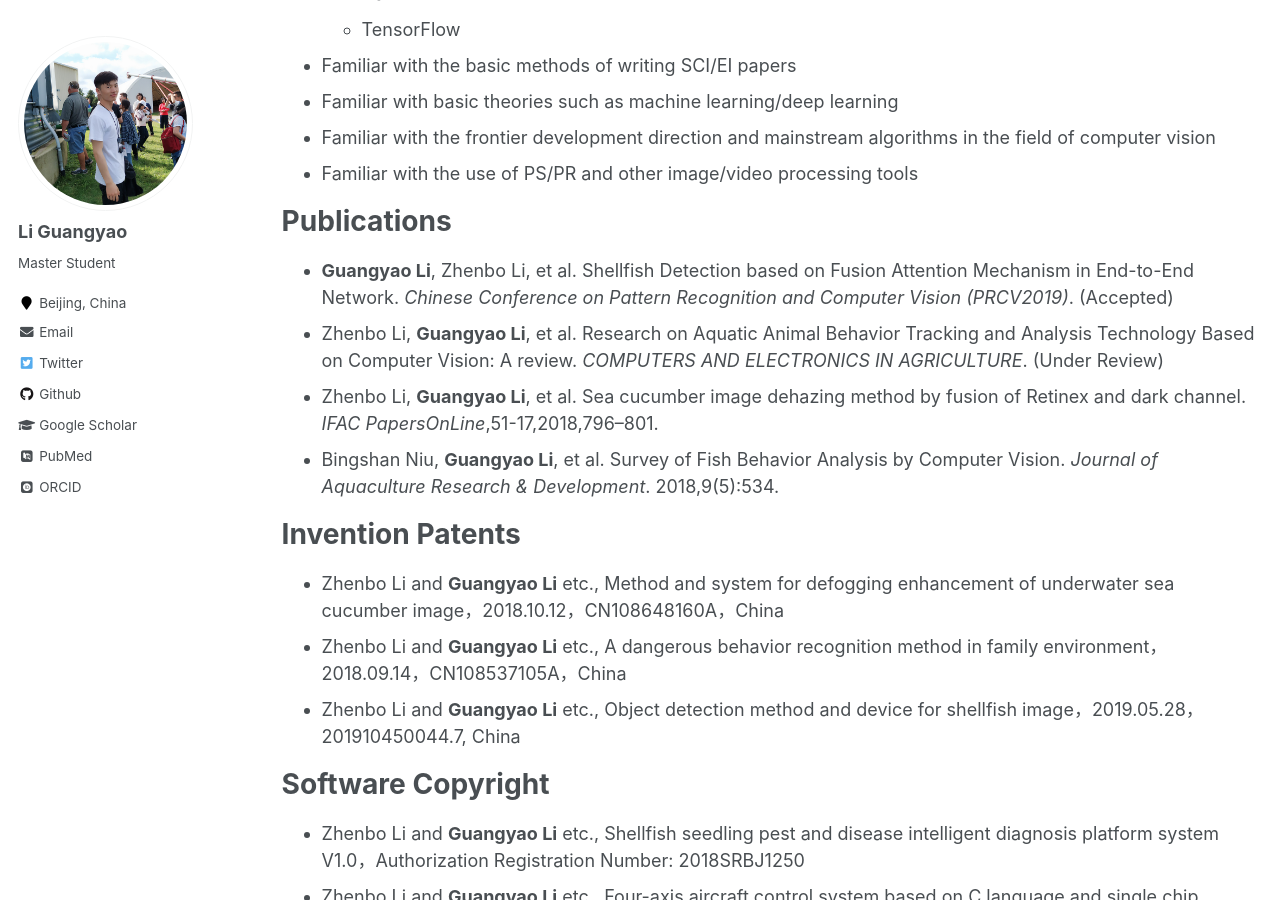
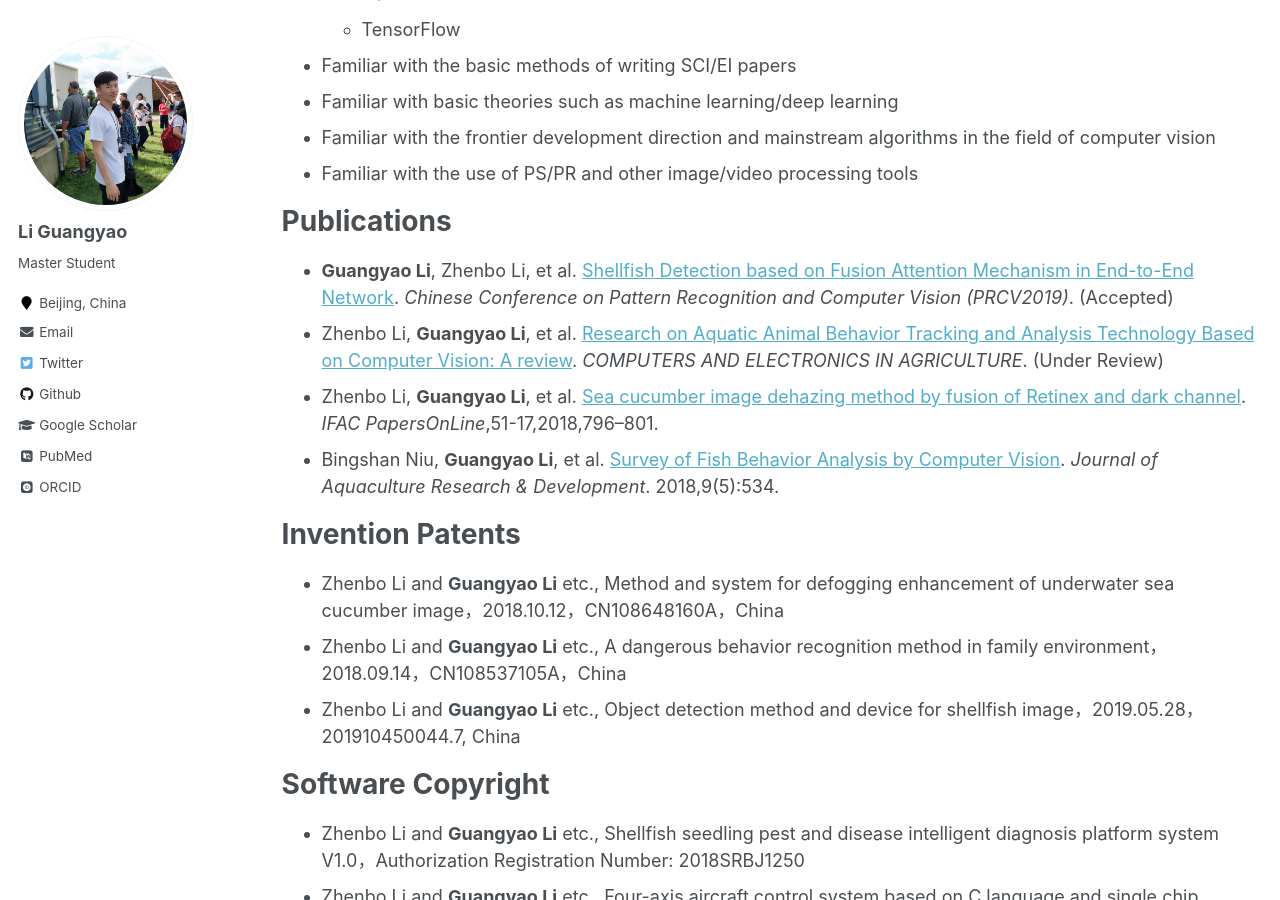
Before and after one commit to ayameyao/ayameyao.github.io_old-version, a Jekyll site: the page built from _pages/cv.md, in a window 1280 px wide and 900 px high, scrolled down 945 px. Built offline with Jekyll 4.4.1, drawn with Linux system fonts in a browser that asks for light colours; some web fonts are replaced; part of the change alters nothing that is shown.

Commit message:
Update cv.md

```diff
--- a/_pages/cv.md
+++ b/_pages/cv.md
@@ -43,10 +43,10 @@ Professional Skills
 
 Publications
 ======
-* **Guangyao Li**, Zhenbo Li, et al. Shellfish Detection based on Fusion Attention Mechanism in End-to-End Network. <i>Chinese Conference on Pattern Recognition and Computer Vision (PRCV2019)</i>. (Accepted)
-* Zhenbo Li, **Guangyao Li**, et al. Research on Aquatic Animal Behavior Tracking and Analysis Technology Based on Computer Vision: A review. <i>COMPUTERS AND ELECTRONICS IN AGRICULTURE</i>. (Under Review)
-* Zhenbo Li, **Guangyao Li**, et al. Sea cucumber image dehazing method by fusion of Retinex and dark channel. <i>IFAC PapersOnLine</i>,51-17,2018,796–801.
-* Bingshan Niu, **Guangyao Li**, et al. Survey of Fish Behavior Analysis by Computer Vision. <i>Journal of Aquaculture Research & Development</i>. 2018,9(5):534.
+* **Guangyao Li**, Zhenbo Li, et al. [Shellfish Detection based on Fusion Attention Mechanism in End-to-End Network](https://ayameyao.github.io/publication/2019-PRCV). <i>Chinese Conference on Pattern Recognition and Computer Vision (PRCV2019)</i>. (Accepted)
+* Zhenbo Li, **Guangyao Li**, et al. [Research on Aquatic Animal Behavior Tracking and Analysis Technology Based on Computer Vision: A review](https://ayameyao.github.io/publication/2018-CEA). <i>COMPUTERS AND ELECTRONICS IN AGRICULTURE</i>. (Under Review)
+* Zhenbo Li, **Guangyao Li**, et al. [Sea cucumber image dehazing method by fusion of Retinex and dark channel](https://ayameyao.github.io/publication/2018-IFAC). <i>IFAC PapersOnLine</i>,51-17,2018,796–801.
+* Bingshan Niu, **Guangyao Li**, et al. [Survey of Fish Behavior Analysis by Computer Vision](https://ayameyao.github.io/publication/2018-IFAC). <i>Journal of Aquaculture Research & Development</i>. 2018,9(5):534.
 
 
 
```
